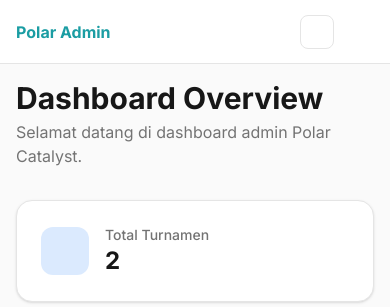
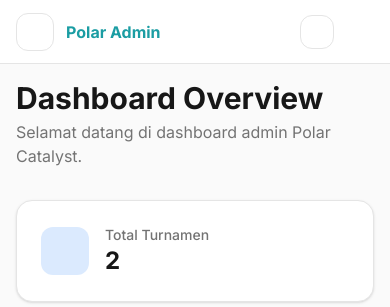
Before and after one commit to Zeehza/Polar-Catalyst, a Laravel app: page /admin in a window 390 px wide. Shown: the top 307 px of the page. Run offline with Laravel 12, Linux system fonts and the light colour scheme; the visitor is signed in with stand-in values (Sample User, id 1); data comes from the database, SQL or seed files in the repository; data that the repository does not hold is empty; style sheets or scripts are compiled from the project's sources; some libraries are stand-ins or nearby versions.

Commit message:
feat(admin): add responsive mobile drawer sidebar and hamburger toggle

```diff
--- a/resources/views/layouts/admin.blade.php
+++ b/resources/views/layouts/admin.blade.php
@@ -27,11 +27,14 @@
 
     @vite(['resources/css/app.css', 'resources/js/app.js'])
     @livewireStyles
+    <style>
+        [x-cloak] { display: none !important; }
+    </style>
 </head>
-<body class="min-h-screen antialiased bg-neutral-100 text-neutral-900 dark:bg-neutral-950 dark:text-neutral-50 font-sans">
+<body class="min-h-screen antialiased bg-neutral-100 text-neutral-900 dark:bg-neutral-950 dark:text-neutral-50 font-sans" x-data="{ mobileSidebarOpen: false }">
     <div class="flex h-screen bg-neutral-100 dark:bg-neutral-950 overflow-hidden">
-        <!-- Sidebar -->
-        <aside class="w-64 bg-white dark:bg-neutral-900 border-r border-neutral-200 dark:border-neutral-800 flex flex-col hidden md:flex">
+        <!-- Desktop Sidebar -->
+        <aside class="w-64 bg-white dark:bg-neutral-900 border-r border-neutral-200 dark:border-neutral-800 flex flex-col hidden md:flex shrink-0">
             <div class="h-16 flex items-center justify-between px-6 border-b border-neutral-200 dark:border-neutral-800">
                 <a href="{{ route('admin.dashboard') }}" class="font-bold text-lg text-brand-500">
                     Polar Admin
@@ -81,23 +84,114 @@
             </div>
         </aside>
 
+        <!-- Mobile Drawer Backdrop -->
+        <div
+            x-show="mobileSidebarOpen"
+            x-cloak
+            x-transition:enter="transition-opacity ease-linear duration-200"
+            x-transition:enter-start="opacity-0"
+            x-transition:enter-end="opacity-100"
+            x-transition:leave="transition-opacity ease-linear duration-200"
+            x-transition:leave-start="opacity-100"
+            x-transition:leave-end="opacity-0"
+            class="fixed inset-0 bg-black/60 backdrop-blur-xs z-50 md:hidden"
+            @click="mobileSidebarOpen = false"
+        ></div>
+
+        <!-- Mobile Drawer Sidebar -->
+        <aside
+            x-show="mobileSidebarOpen"
+            x-cloak
+            x-transition:enter="transition ease-out duration-250 transform"
+            x-transition:enter-start="-translate-x-full"
+            x-transition:enter-end="translate-x-0"
+            x-transition:leave="transition ease-in duration-200 transform"
+            x-transition:leave-start="translate-x-0"
+            x-transition:leave-end="-translate-x-full"
+            class="fixed inset-y-0 left-0 w-72 max-w-[80vw] bg-white dark:bg-neutral-900 border-r border-neutral-200 dark:border-neutral-800 flex flex-col z-50 md:hidden shadow-2xl"
+        >
+            <div class="h-16 flex items-center justify-between px-6 border-b border-neutral-200 dark:border-neutral-800">
+                <a href="{{ route('admin.dashboard') }}" class="font-bold text-lg text-brand-500">
+                    Polar Admin
+                </a>
+                <button
+                    type="button"
+                    @click="mobileSidebarOpen = false"
+                    class="p-2 rounded-xl text-neutral-400 hover:text-neutral-700 dark:hover:text-neutral-200 hover:bg-neutral-100 dark:hover:bg-neutral-800 transition-colors cursor-pointer"
+                    aria-label="Tutup menu navigasi"
+                >
+                    <x-lucide-x class="h-5 w-5" />
+                </button>
+            </div>
+
+            <nav class="flex-1 p-4 space-y-2 overflow-y-auto">
+                <a
+                    href="{{ route('admin.dashboard') }}"
+                    @click="mobileSidebarOpen = false"
+                    class="flex items-center gap-3 px-3.5 py-2.5 rounded-xl font-medium transition-colors {{ request()->routeIs('admin.dashboard') ? 'bg-neutral-100 dark:bg-neutral-800 text-brand-600 dark:text-brand-400 font-bold' : 'text-neutral-700 dark:text-neutral-300 hover:bg-neutral-100 dark:hover:bg-neutral-800' }}"
+                >
+                    <x-lucide-layout-dashboard class="h-5 w-5" /> Dashboard
+                </a>
+                <a
+                    href="{{ route('admin.turnamen') }}"
+                    @click="mobileSidebarOpen = false"
+                    class="flex items-center gap-3 px-3.5 py-2.5 rounded-xl font-medium transition-colors {{ request()->routeIs('admin.turnamen*') ? 'bg-neutral-100 dark:bg-neutral-800 text-brand-600 dark:text-brand-400 font-bold' : 'text-neutral-700 dark:text-neutral-300 hover:bg-neutral-100 dark:hover:bg-neutral-800' }}"
+                >
+                    <x-lucide-trophy class="h-5 w-5" /> Turnamen
+                </a>
+                <a
+                    href="{{ route('admin.pesan') }}"
+                    @click="mobileSidebarOpen = false"
+                    class="flex items-center gap-3 px-3.5 py-2.5 rounded-xl font-medium transition-colors {{ request()->routeIs('admin.pesan') ? 'bg-neutral-100 dark:bg-neutral-800 text-brand-600 dark:text-brand-400 font-bold' : 'text-neutral-700 dark:text-neutral-300 hover:bg-neutral-100 dark:hover:bg-neutral-800' }}"
+                >
+                    <x-lucide-mail class="h-5 w-5" /> Pesan Masuk
+                </a>
+            </nav>
+
+            <div class="p-4 border-t border-neutral-200 dark:border-neutral-800 flex flex-col gap-2">
+                <form action="{{ route('logout') }}" method="POST">
+                    @csrf
+                    <button
+                        type="submit"
+                        class="w-full flex items-center gap-3 px-3.5 py-2.5 text-sm text-red-600 dark:text-red-400 hover:bg-red-50 dark:hover:bg-red-900/20 rounded-xl transition-colors font-bold cursor-pointer"
+                    >
+                        <x-lucide-log-out class="h-4 w-4" /> Sign Out
+                    </button>
+                </form>
+            </div>
+        </aside>
+
         <!-- Main Content -->
         <main class="flex-1 overflow-y-auto bg-neutral-50 dark:bg-neutral-950 flex flex-col">
             <!-- Mobile Header -->
-            <header class="md:hidden h-16 bg-white dark:bg-neutral-900 border-b border-neutral-200 dark:border-neutral-800 flex items-center justify-between px-4">
-                <span class="font-bold text-brand-500">Polar Admin</span>
+            <header class="md:hidden h-16 bg-white dark:bg-neutral-900 border-b border-neutral-200 dark:border-neutral-800 flex items-center justify-between px-4 shrink-0">
+                <div class="flex items-center gap-3">
+                    <button
+                        type="button"
+                        @click="mobileSidebarOpen = true"
+                        class="p-2 rounded-xl border border-neutral-200 dark:border-neutral-800 text-neutral-700 dark:text-neutral-300 hover:bg-neutral-100 dark:hover:bg-neutral-800 transition-colors cursor-pointer"
+                        aria-label="Buka menu navigasi"
+                    >
+                        <x-lucide-menu class="h-5 w-5" />
+                    </button>
+                    <a href="{{ route('admin.dashboard') }}" class="font-bold text-brand-500">
+                        Polar Admin
+                    </a>
+                </div>
+
                 <div class="flex items-center gap-2">
                     <button
                         type="button"
                         onclick="toggleTheme()"
-                        class="p-2 rounded-lg border border-neutral-200 dark:border-neutral-800"
+                        aria-label="Toggle theme"
+                        class="p-2 rounded-xl border border-neutral-200 dark:border-neutral-800 text-neutral-600 dark:text-neutral-300 hover:bg-neutral-100 dark:hover:bg-neutral-800 transition-colors cursor-pointer"
                     >
                         <x-lucide-sun class="h-4 w-4 block dark:hidden" />
                         <x-lucide-moon class="h-4 w-4 hidden dark:block" />
                     </button>
                     <form action="{{ route('logout') }}" method="POST">
                         @csrf
-                        <button type="submit" class="p-2 text-red-600 dark:text-red-400">
+                        <button type="submit" aria-label="Sign Out" class="p-2 text-red-600 dark:text-red-400 hover:bg-red-50 dark:hover:bg-red-900/20 rounded-xl transition-colors cursor-pointer">
                             <x-lucide-log-out class="h-4 w-4" />
                         </button>
                     </form>
```
